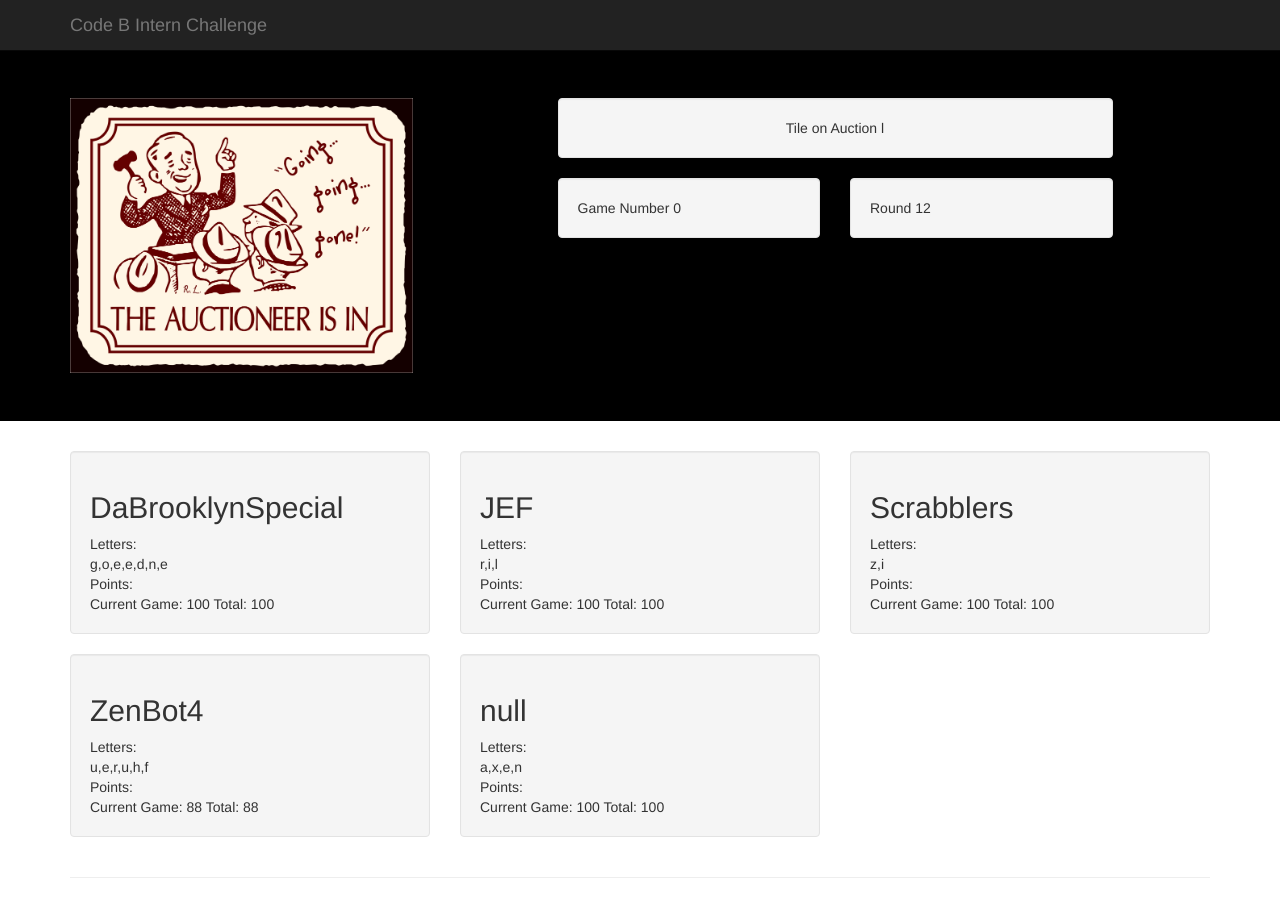
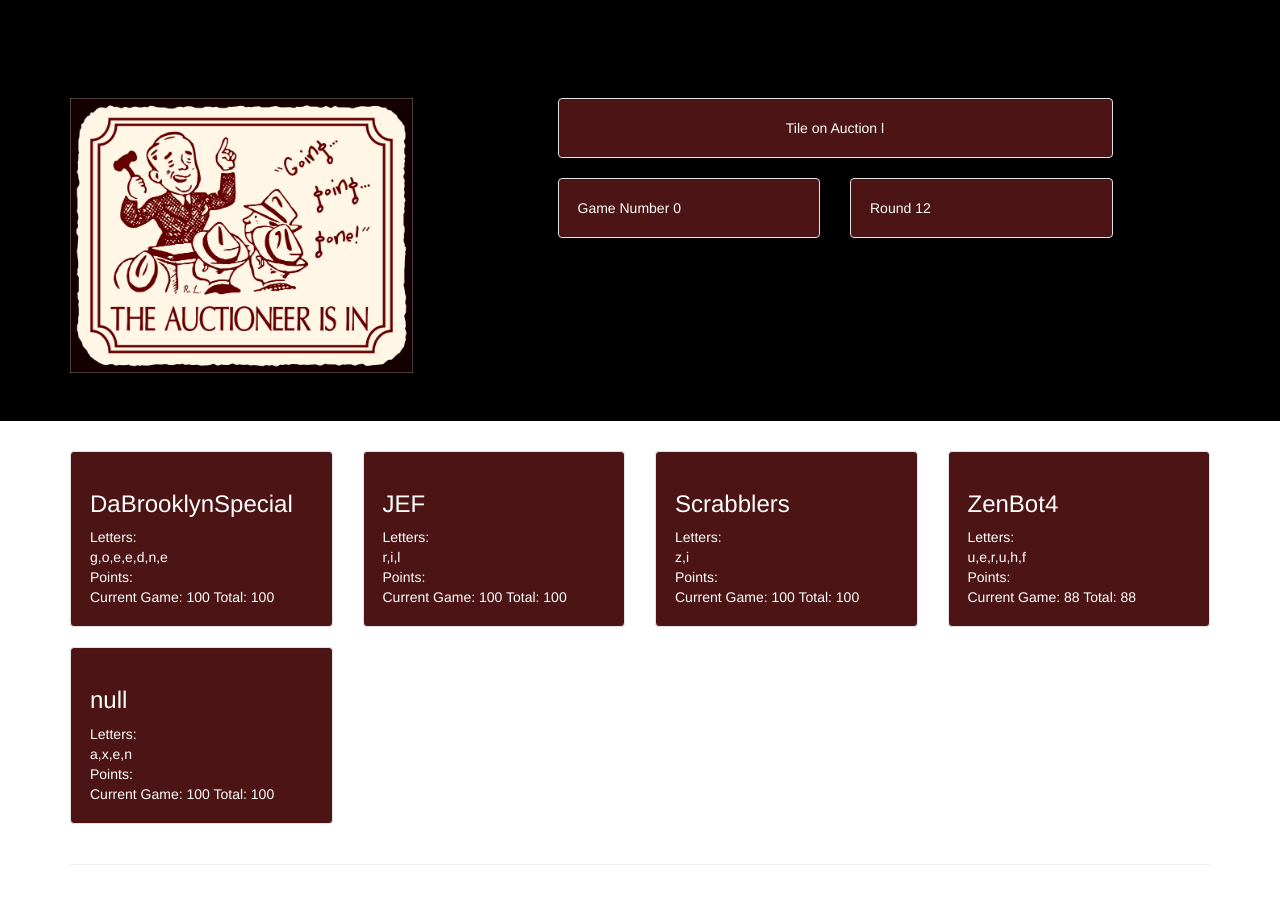
Before and after one commit to Montana/codeB, a plain HTML site: page index.html in a window 1280 px wide. Drawn offline with nearby package versions, Linux system fonts and the light colour scheme.

Commit message:
More UI changes

```diff
--- a/index.html
+++ b/index.html
@@ -9,7 +9,7 @@
     <meta name="author" content="">
     <link rel="icon" href="../../favicon.ico">
 
-    <title>Jumbotron Template for Bootstrap</title>
+    <title>BWords Visualiser</title>
 
     <!-- Bootstrap core CSS -->
     <link href="css/bootstrap.css" rel="stylesheet">
@@ -30,7 +30,6 @@
   <div class="navbar navbar-inverse navbar-fixed-top" role="navigation">
       <div class="container">
         <div class="navbar-header">
-          <a class="navbar-brand" href="#">Code B Intern Challenge</a>
         </div>
       </div>
     </div>
@@ -64,44 +63,41 @@
       <!-- Example row of columns -->
       <div class="row">
 
-        <div class="col-lg-4">
+        <div class="col-lg-3">
         <div class="player-container well" id="player_1">
-          <h2 id="player_1_name" class="name">Player 1</h2>
+          <h3 id="player_1_name" class="name">Player 1</h3>
            Letters: <div id="player_1_letters" class="letters"></div>
     Points: <div id="player_1_points" class="points"></div>
           </div>
         </div>
 
-        <div class="col-lg-4">
+        <div class="col-lg-3">
         <div class="player-container well" id="player_2">
-          <h2 id="player_2_name" class="name">Player 2</h2>
+          <h3 id="player_2_name" class="name">Player 2</h3>
            Letters: <div id="player_2_letters" class="letters"></div>
     Points: <div id="player_2_points" class="points"></div>
         </div>
        </div>
 
-       <div class="col-lg-4">
+       <div class="col-lg-3">
         <div class="player-container well" id="player_3">
-          <h2 id="player_3_name" class="name">Player 3</h2>
+          <h3 id="player_3_name" class="name">Player 3</h3>
            Letters: <div id="player_3_letters" class="letters"></div>
 	  Points: <div id="player_3_points" class="points"></div>
         </div>
         </div>
-        </div>
 
-      <div class="row">
-
-      <div class="col-lg-4">
+      <div class="col-lg-3">
         <div class="player-container well" id="player_4">
-          <h2 id="player_4_name" class="name">Player 4</h2>
+          <h3 id="player_4_name" class="name">Player 4</h3>
            Letters: <div id="player_4_letters" class="letters"></div>
 	  Points: <div id="player_4_points" class="points"></div>
        </div>
        </div>
 
-       <div class="col-lg-4">
+       <div class="col-lg-3">
         <div class="player_container well" id="player_5">
-          <h2 id="player_5_name" class="name">Player 5</h2>
+          <h3 id="player_5_name" class="name">Player 5</h3>
            Letters: <div id="player_5_letters" class="letters"></div>
 	  Points: <div id="player_5_points" class="points"></div>
       </div>
```
Also changed, not shown: css/bootstrap.css.
